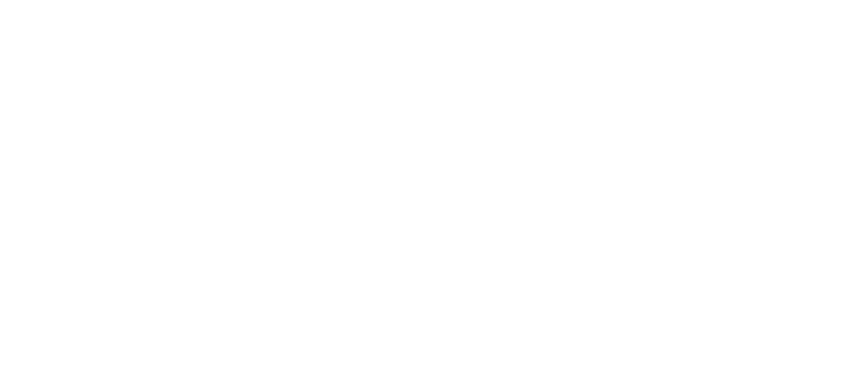
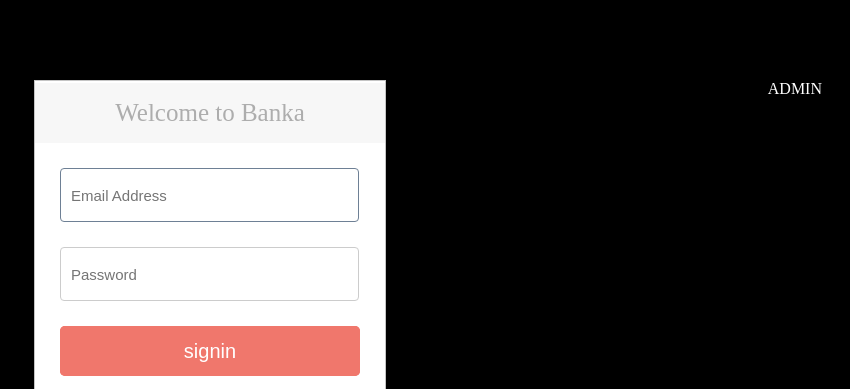
Before and after one commit to nshutijonathan/Banka, a plain HTML site: page html/index.html in a window 1280 px wide. Shown: the top 389 px of the page, without its empty margins (430-1280 px from the left). Drawn offline with Linux system fonts and the light colour scheme.

Commit message:
[ft1-log-in-#164921509]Designed index page.

```diff
--- /dev/null
+++ b/css/indexes.css
@@ -0,0 +1,93 @@
+body {
+  background: black;
+}
+.header-list{
+  color: white;
+  float: right;
+  padding: 0px 20px;
+  color: #fff;
+
+}
+.header-list a{
+  text-decoration: none;
+  color:white;
+}
+.login {
+  margin: 80px auto;
+  width: 300px;
+  padding: 30px 25px;
+  background: white;
+  border: 1px solid #c4c4c4;
+}
+
+h1.login-title {
+  margin: -28px -25px 25px;
+  padding: 15px 25px;
+  line-height: 30px;
+  font-size: 25px;
+  font-weight: 300;
+  color: #ADADAD;
+  text-align:center;
+  background: #f7f7f7;
+
+}
+
+.login-input {
+  width: 285px;
+  height: 50px;
+  margin-bottom: 25px;
+  padding-left:10px;
+  font-size: 15px;
+  background: #fff;
+  border: 1px solid #ccc;
+  border-radius: 4px;
+}
+.login-input:focus {
+    border-color:#6e8095;
+    outline: none;
+  }
+.login-button {
+  width: 100%;
+  height: 50px;
+  padding: 0;
+  font-size: 20px;
+  color: #fff;
+  text-align: center;
+  background: #f0776c;
+  border: 0;
+  border-radius: 5px;
+  cursor: pointer;
+  outline:0;
+}
+
+.login-lost
+{
+  text-align:center;
+  margin-bottom:0px;
+}
+
+.login-lost a
+{
+  color:#666;
+  text-decoration:none;
+  font-size:13px;
+}
+.create-account h1{
+  color: #ADADAD;
+
+}
+.login-button input{
+  width: 100%;
+  height: 50px;
+  padding: 0;
+  font-size: 20px;
+  color: #fff;
+  text-align: center;
+  background: #f0776c;
+  border: 0;
+  border-radius: 5px;
+  cursor: pointer;
+  outline:0;
+}
+/*css part regarding index is above*/
+/*css homepage*/
--- /dev/null
+++ b/css/webpages.css
@@ -0,0 +1,120 @@
+body {
+  font-family: "Avenir Next";
+  background-color:  #eeeeee;
+}
+
+li {
+  list-style: none;
+
+
+}
+table{
+  background-color:;
+}
+table th{
+ padding: 30px 500px;
+}
+.header {
+  background: #fff;
+  color:  black;
+  height: 90px;
+  border-color:#6e8095;
+  outline: none;
+}
+
+.header-logo {
+  float: left;
+  font-size: 36px;
+  padding: 20px 40px;
+}
+.header-list li{
+  float:left;
+  padding: 30px 60px;
+  color: black;
+  font-size: 20px;
+}
+.header-list a{
+  text-decoration: none;
+  color: white;
+  color: black;
+  border-color:#6e8095;
+  outline: none;
+}
+.main {
+  padding:100px 50px;
+}
+.copy-container h1{
+  font-size: 20px;
+  text-align: center;
+}
+.copy-container h2{
+  font-size: 20px;
+}
+.contents{
+  height: 300px;
+}
+.contents table{
+  color: grey;
+
+}
+
+input{
+ width: 400px;
+ top margin: 1px;
+ bottom margin: 3px;
+ padding: 0px;
+ font size: 18px;
+ text-align: center;
+}
+.footer {
+  background-color:white/*#2f5167*/;
+  color:black/*#fff*/;
+  height: 50px;
+  padding: 40px;
+
+}
+.footer-logo{
+  font-size: 32px;
+  float: left;
+
+}
+.footer-list{
+  float: right;
+
+}
+.footer-list li{
+  padding-bottom: 5px;
+}
+.copyrights{
+  text-align: center;
+}
+#mails tr td{
+  padding: 2px 35px;
+
+}
+.section-title{
+background-color: white;
+text-align: center;
+}
+input{
+  width:400px;
+  margin-top:10px;
+  margin-bottom:30px;
+  height: 50px
+  padding:20px;
+  font-size:18px;
+  border:1px solid;
+  color:#dee7ec;
+  text-align: center;
+}
+textarea{
+width:400px;
+height: 120px
+}
+#send-button{
+  color: black;
+
+}
+.main h3{
+  text-align: center;
+}
--- a/html/index.html
+++ b/html/index.html
@@ -1,9 +1,22 @@
 <!DOCTYPE html>
 <html>
 <head>
-	<title></title>
+  <title></title>
+  <link rel="stylesheet" type="text/css" href="../css/indexes.css">
 </head>
 <body>
-
-</body>
-</html>
+  <div class="header">
+    <div class="header-list"><a href="admin.html">ADMIN</a></div>
+    </div>
+    <form class="login">
+      <h1 class="login-title">Welcome to Banka</h1>
+      <input type="text" class="login-input" placeholder="Email Address" autofocus>
+      <input type="password" class="login-input" placeholder="Password">
+      <div class="login-button"><input  type="button" value="signin" onclick="location.href='#';"/></div>
+      <p class="login-lost"><a href=""></a></p>
+      <div class="create-account"><h1>Don't have account?</h1></div>
+      <div class="login-button"><input  type="button" value="signup" onclick="location.href='#';"/>
+      </div>
+    </form>
+  </body>
+  </html>
```
